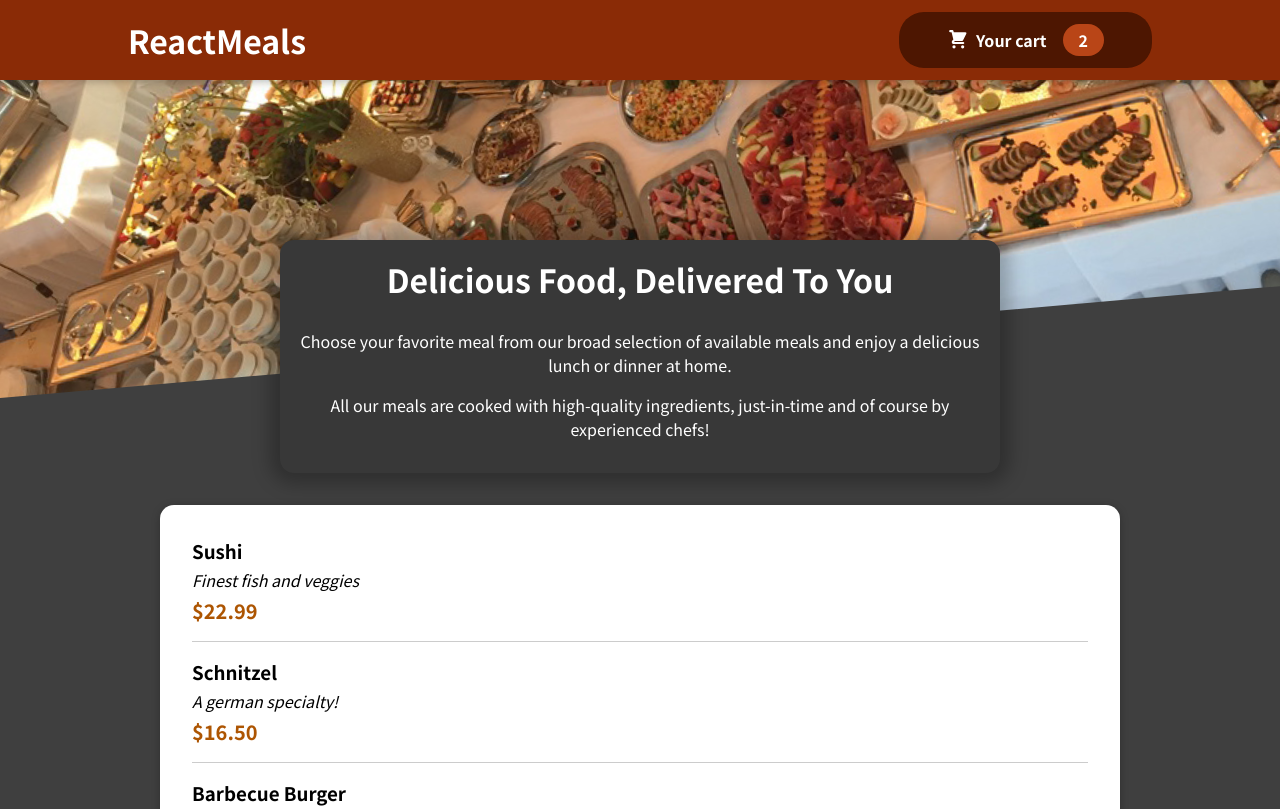
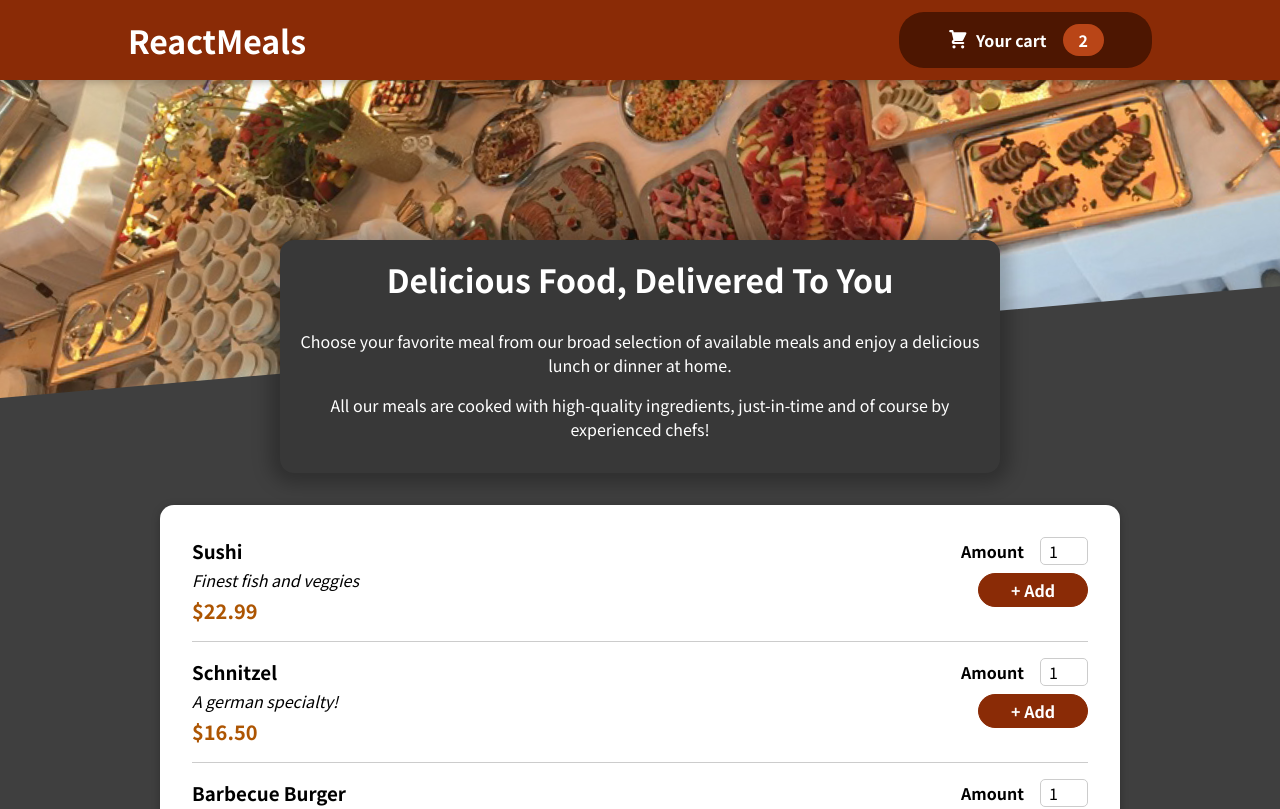
Before and after one commit to FjorelaV/react-food-ordering-app, a React (Create React App) app: page / in a window 1280 px wide. Shown: the top 809 px of the page. Built offline with nearby package versions, Linux system fonts and the light colour scheme.

Commit message:
refactor: use the new created component

```diff
--- a/src/components/Meals/AvailableMeals.js
+++ b/src/components/Meals/AvailableMeals.js
@@ -32,6 +32,7 @@
 const AvailableMeals = (props) => {
   const mealsList = DUMMY_MEALS.map((meal) => (
     <MealItem
+      id={meal.id}
       key={meal.id}
       name={meal.name}
       description={meal.description}
--- a/src/components/Meals/MealItem/MealItem.js
+++ b/src/components/Meals/MealItem/MealItem.js
@@ -1,4 +1,5 @@
 import classes from "./MealItem.module.css";
+import MealItemForm from "./MealItemForm";
 
 const MealItem = (props) => {
   const price = `$${props.price.toFixed(2)}`;
@@ -9,7 +10,9 @@
         <div className={classes.description}>{props.description}</div>
         <div className={classes.price}>{price}</div>
       </div>
-      <div></div>
+      <div>
+        <MealItemForm id={props.id} />
+      </div>
     </li>
   );
 };
```
